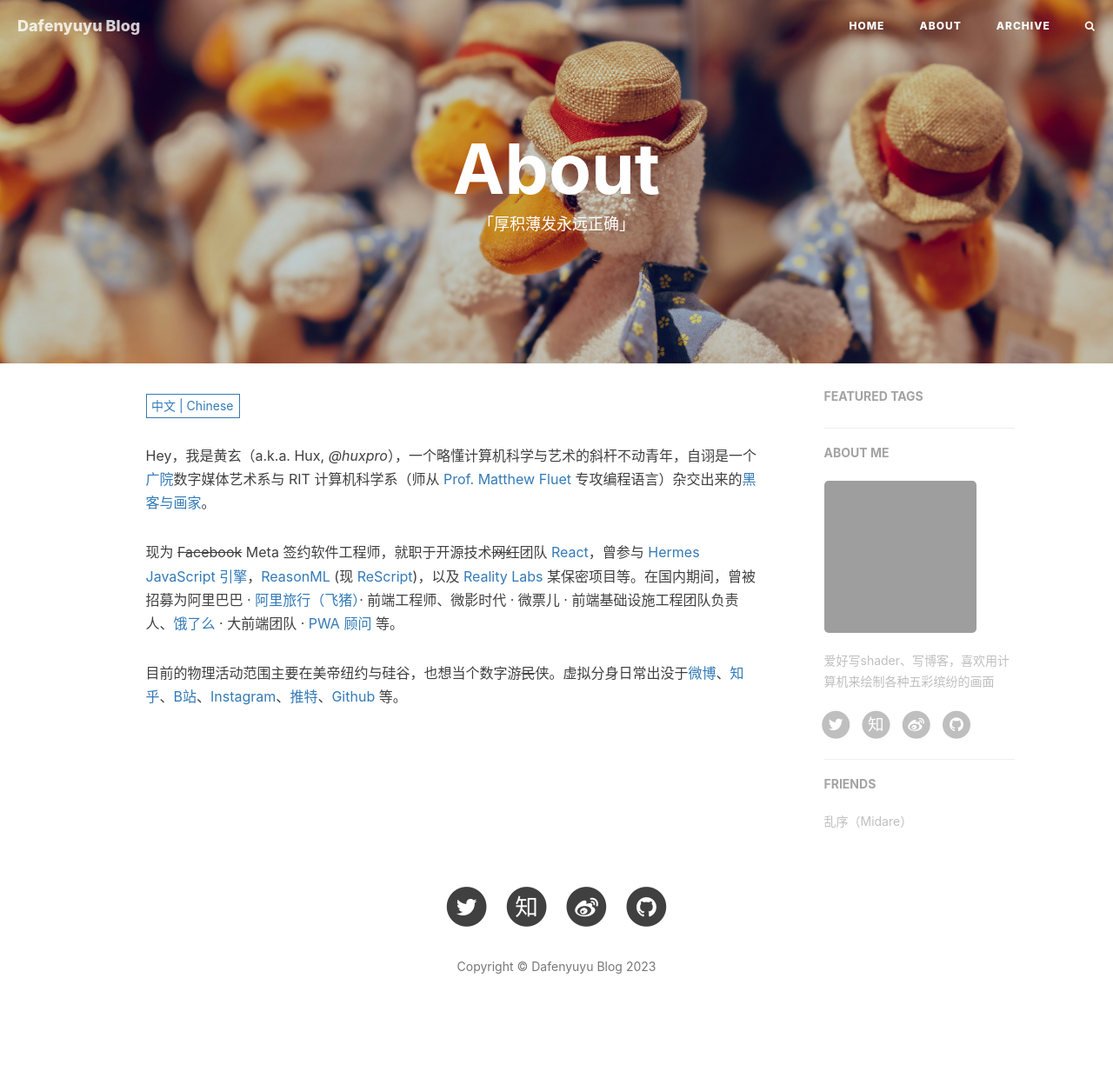
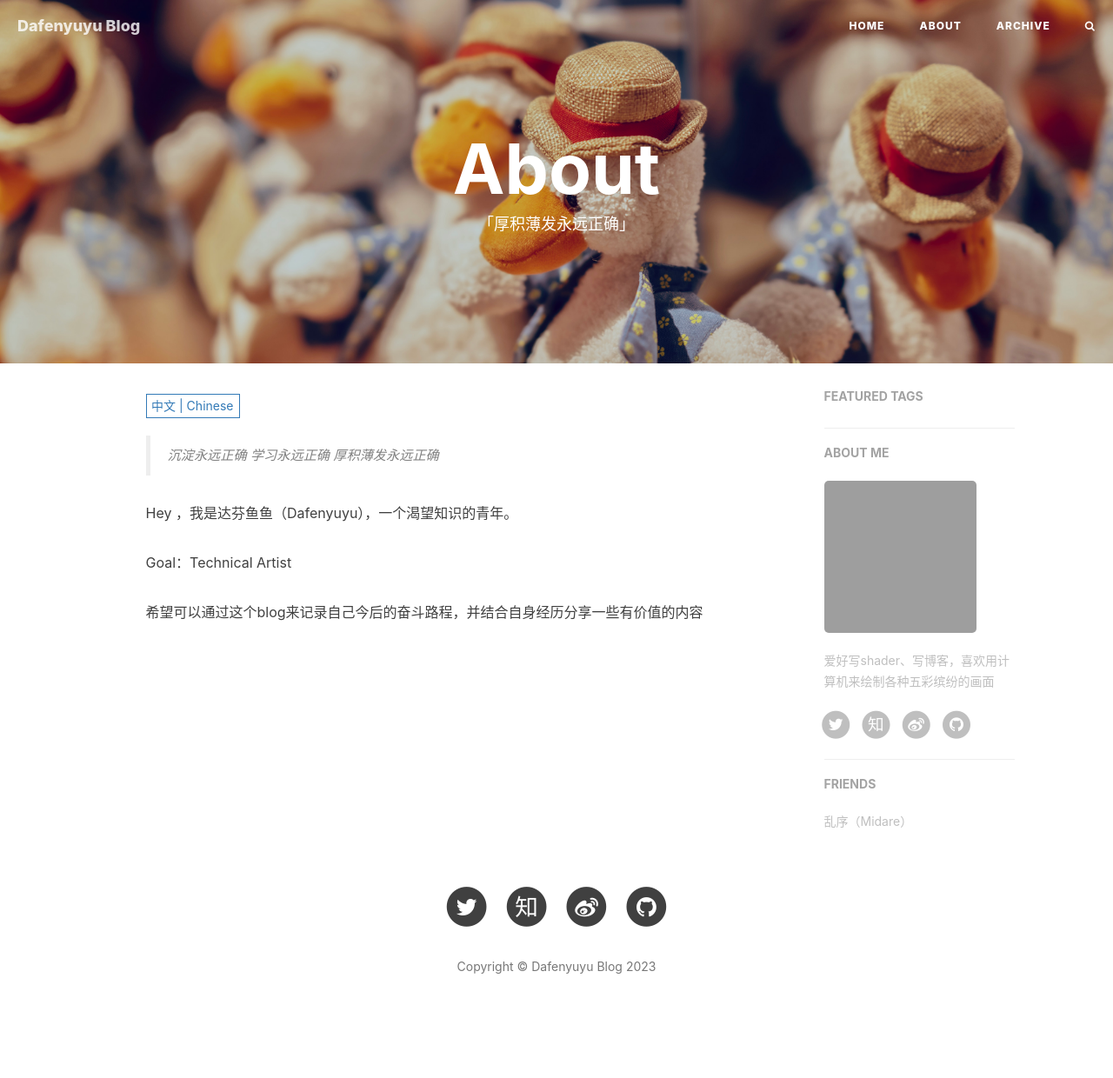
Before and after one commit to Dafenyuyu/Dafenyuyu.github.io, a Jekyll site: the page built from about.html, in a window 1280 px wide. Shown: the whole page at 87% size. Built offline with Jekyll 4.4.1, drawn with Linux system fonts in a browser that asks for light colours; nearby versions of some CDN libraries; comment, search, counter and statistics services are not loaded; grey boxes are pictures that could not be loaded.

Commit message:
Update zh.md

```diff
--- a/_includes/about/zh.md
+++ b/_includes/about/zh.md
@@ -1,6 +1,9 @@
-Hey，我是黄玄（a.k.a. Hux, _@huxpro_），一个略懂计算机科学与艺术的斜杆不动青年，自诩是一个[广院](https://baike.baidu.com/item/%E4%B8%AD%E5%9B%BD%E4%BC%A0%E5%AA%92%E5%A4%A7%E5%AD%A6)数字媒体艺术系与 RIT 计算机科学系（师从 [Prof. Matthew Fluet](https://www.cs.rit.edu/~mtf/) 专攻编程语言）杂交出来的[黑客与画家](https://book.douban.com/subject/6021440/)。
+> 沉淀永远正确
+> 学习永远正确
+> 厚积薄发永远正确
 
-现为 <del>Facebook</del> Meta 签约软件工程师，就职于开源技术<del>网红</del>团队 [React](https://beta.reactjs.org/community/meet-the-team#react-core)，曾参与 [Hermes JavaScript 引擎](https://hermesengine.dev/)，[ReasonML](https://reasonml.github.io/) (现 [ReScript](https://rescript-lang.org/))，以及 [Reality Labs](https://tech.fb.com/ar-vr/) 某保密项目等。在国内期间，曾被招募为阿里巴巴 · [阿里旅行（飞猪）](http://alitrip.com)· 前端工程师、微影时代 · 微票儿 · 前端基础设施工程团队负责人、[饿了么](https://ele.me/) · 大前端团队 · [PWA 顾问](https://medium.com/elemefe/upgrading-ele-me-to-progressive-web-app-2a446832e509) 等。
+Hey ，我是达芬鱼鱼（Dafenyuyu），一个渴望知识的青年。
 
+Goal：Technical Artist
 
-目前的物理活动范围主要在美帝纽约与硅谷，也想当个数字游<del>民</del>侠。虚拟分身日常出没于[微博](https://weibo.com/huxpro)、[知乎](https://www.zhihu.com/people/huxpro/pins/posts)、[B站](https://space.bilibili.com/43271611)、[Instagram](https://www.instagram.com/huxpro/)、[推特](https://twitter.com/Huxpro/)、[Github](https://github.com/huxpro) 等。
+希望可以通过这个blog来记录自己今后的奋斗路程，并结合自身经历分享一些有价值的内容
```
